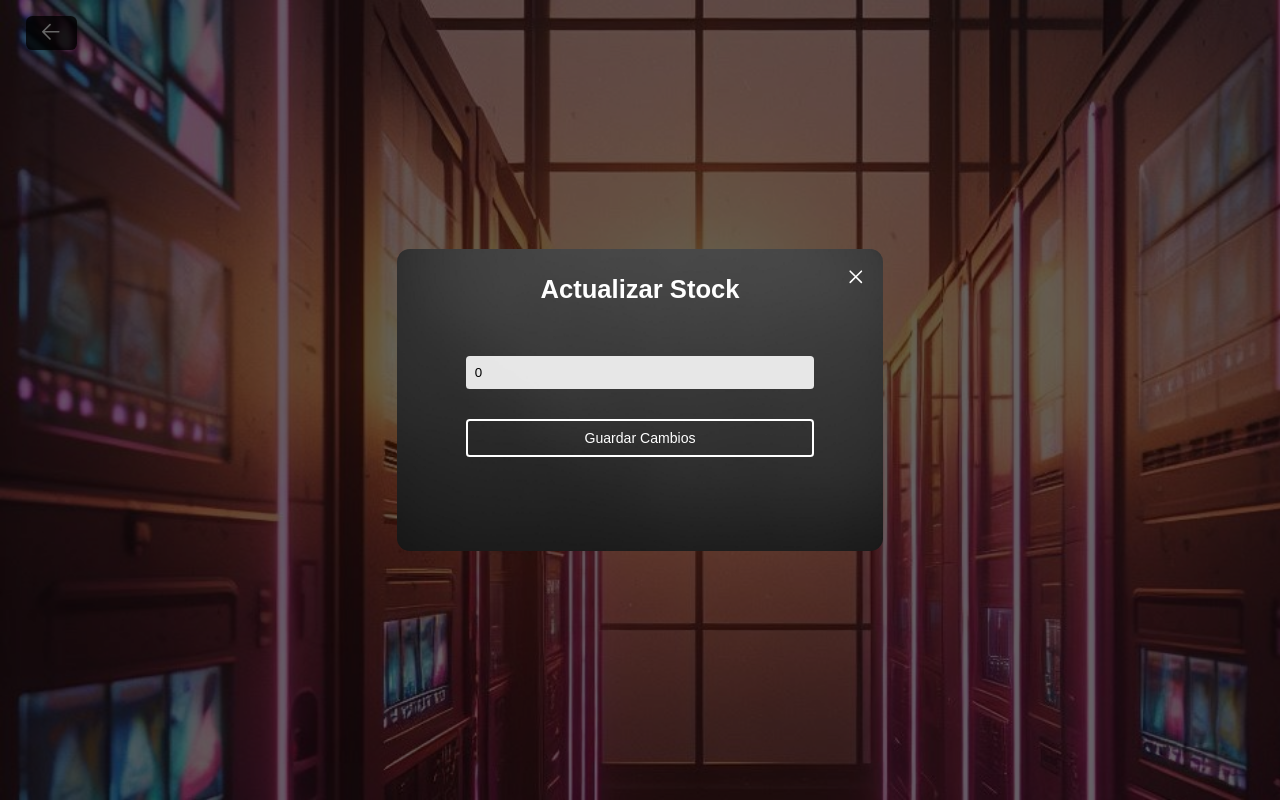
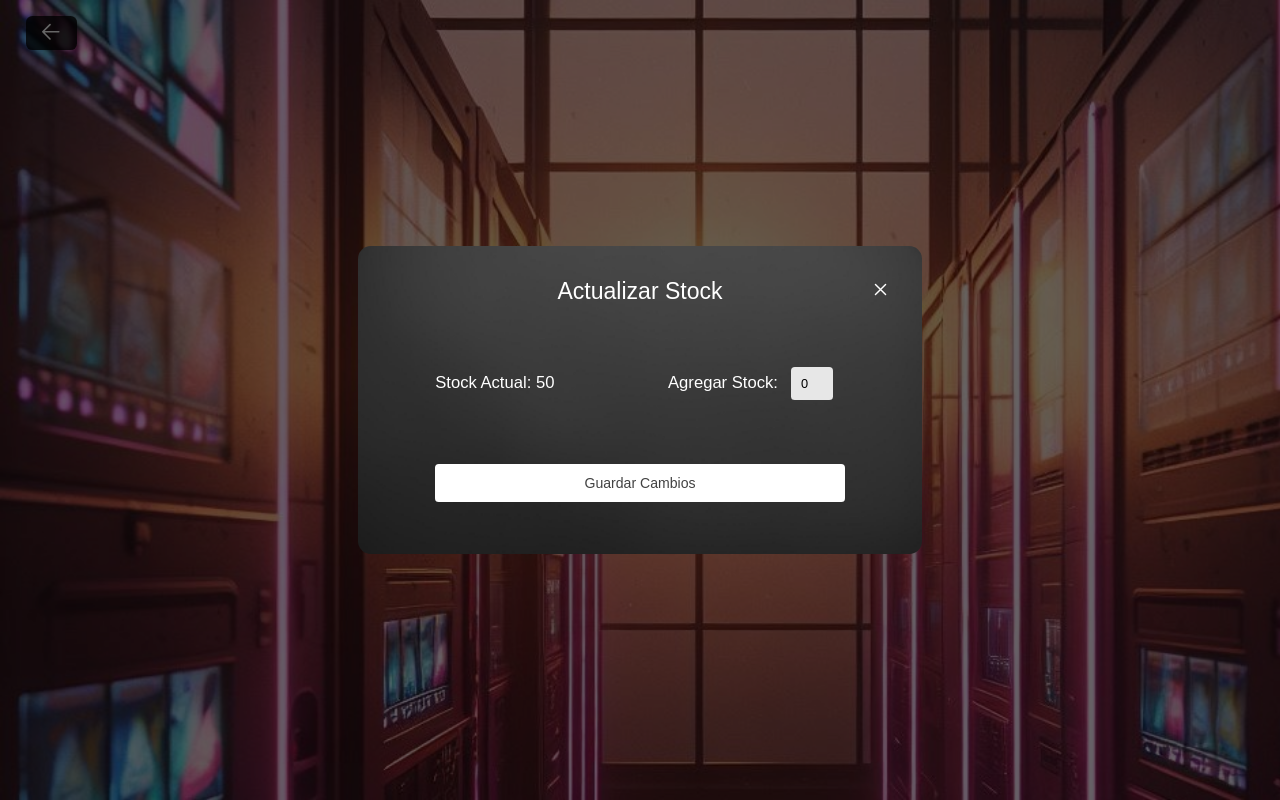
Before and after one commit to pedrojschmidt/expendedora-operas, a React (Create React App) app: page /admin in a window 1280 px wide. Both pictures are taken after a click on the button "Actualizar Stock". Built offline with nearby package versions, Linux system fonts and the light colour scheme.

Commit message:
Update stock done

```diff
--- a/src/components/Modal.css
+++ b/src/components/Modal.css
@@ -14,8 +14,8 @@
 
 .modal-content {
     border-radius: 1vw;
-    width: 34%;
-    height: 250px;
+    width: 40%;
+    height: 20vw;
     padding: 2%;
     background-color: rgba(0, 0, 0, 0.6);
     background-image: url("../images/black-gradient.png");
@@ -25,26 +25,34 @@
     z-index: 1000;
 }
 
+.modal-content h2 {
+    font-size: 1.8vw;
+    margin-top: 0.5vw;
+    font-weight: 500;
+}
+
+.modal-content input {
+    width: 20%;
+    padding: 0.7vw 2%;
+    font-size: 1vw;
+    border-radius: 0.3vw;
+    background-color: rgba(255, 255, 255, 0.88);
+    border: none;
+    text-align: center;
+}
+
 .modal-close {
     position: absolute;
-    top: 5%;
-    right: 3%;
+    top: 10%;
+    right: 5%;
     background: none;
     border: none;
     cursor: pointer;
-    font-size: 16px;
     color: #ffffff;
-    padding: 0;
+    padding: 0.05vw 0.1vw;
+    border-radius: 50%;
 }
 
 .modal-close:hover {
-    position: absolute;
-    top: 5%;
-    right: 3%;
-    background: none;
-    border: none;
-    cursor: pointer;
-    font-size: 16px;
     color: #ffffff;
-    padding: 0;
 }
--- a/src/components/Modal.js
+++ b/src/components/Modal.js
@@ -10,7 +10,7 @@ const Modal = ({ isOpen, onRequestClose, children }) => {
         <div className="modal">
             <div className="modal-content">
                 <button className="modal-close" onClick={onRequestClose}>
-                    <IoCloseOutline size="2vw"/>
+                    <IoCloseOutline size="1.8vw"/>
                 </button>
                 {children}
             </div>
--- a/src/pages/admin/AdminLoginPage.css
+++ b/src/pages/admin/AdminLoginPage.css
@@ -33,6 +33,7 @@
 .admin-login input[type="password"] {
     width: 76%;
     padding: 0.7vw 2%;
+    font-size: 1vw;
     border-radius: 0.3vw;
     margin: 8% 0 4%;
     background-color: rgba(255, 255, 255, 0.88);
--- a/src/pages/admin/AdminPage.css
+++ b/src/pages/admin/AdminPage.css
@@ -18,6 +18,34 @@
     flex-direction: column;
     align-items: center;
     gap: 2vw;
+}
+
+.admin-page-container h2 {
+    font-size: 1.8vw;
+    margin-bottom: 1vw;
+    font-weight: 500;
+}
+
+.stock-container {
+    width: 80%;
+    display: flex;
+    align-items: center;
+    justify-content: space-between;
+    gap: 1vw;
+    margin: 12% 10% 10%;
+}
+
+.actual-stock {
+    font-size: 1.3vw;
+    color: white;
+}
+
+.add-stock {
+    display: flex;
+    align-items: center;
+    gap: 1vw;
+    font-size: 1.3vw;
+    color: white;
 }
 
 .contained {
@@ -56,11 +84,11 @@
     color: #424242;
 }
 
-.admin-page input {
-    width: 76%;
-    padding: 0.7vw 2%;
-    border-radius: 0.3vw;
-    border: none;
-    margin: 12% 0 4%;
-    background-color: rgba(255, 255, 255, 0.88);
-}
+/*.admin-page input {*/
+/*    width: 76%;*/
+/*    padding: 0.7vw 2%;*/
+/*    border-radius: 0.3vw;*/
+/*    border: none;*/
+/*    margin: 12% 0 4%;*/
+/*    background-color: rgba(255, 255, 255, 0.88);*/
+/*}*/
--- a/src/pages/admin/AdminPage.js
+++ b/src/pages/admin/AdminPage.js
@@ -20,7 +20,8 @@ const AdminPage = () => {
 
     const handleUpdateStock = () => {
         // Agrega aquí la lógica para actualizar el stock.
-        closeModal(); // Cierra el modal después de actualizar el stock.
+        setActualStock(Number(actualStock) + Number(addedStock));
+        // closeModal(); // Cierra el modal después de actualizar el stock.
     };
 
     const handleAddStock = (event) => {
@@ -37,15 +38,25 @@ const AdminPage = () => {
             <Modal isOpen={isModalOpen} onRequestClose={closeModal}>
                 <h2>Actualizar Stock</h2>
                 {/* Agrega los campos y lógica necesarios para actualizar el stock en el modal */}
+                <div className="stock-container">
+                    <div className="actual-stock">
+                        Stock Actual: {actualStock}
+                    </div>
+                    <div className="add-stock">
+                        <div>
+                            Agregar Stock:
+                        </div>
                         <input
                             type="number"
-                    placeholder="Contraseña"
+                            placeholder=""
                             value={addedStock}
                             onChange={handleAddStock}
                             min={0}
                             max={200 - actualStock}
                         />
-                <button className="outlined" onClick={handleUpdateStock}>Guardar Cambios</button>
+                    </div>
+                </div>
+                <button className="contained" onClick={handleUpdateStock}>Guardar Cambios</button>
             </Modal>
         </div>
     );
```
Lines whose indentation alone changed are shown as unchanged.
